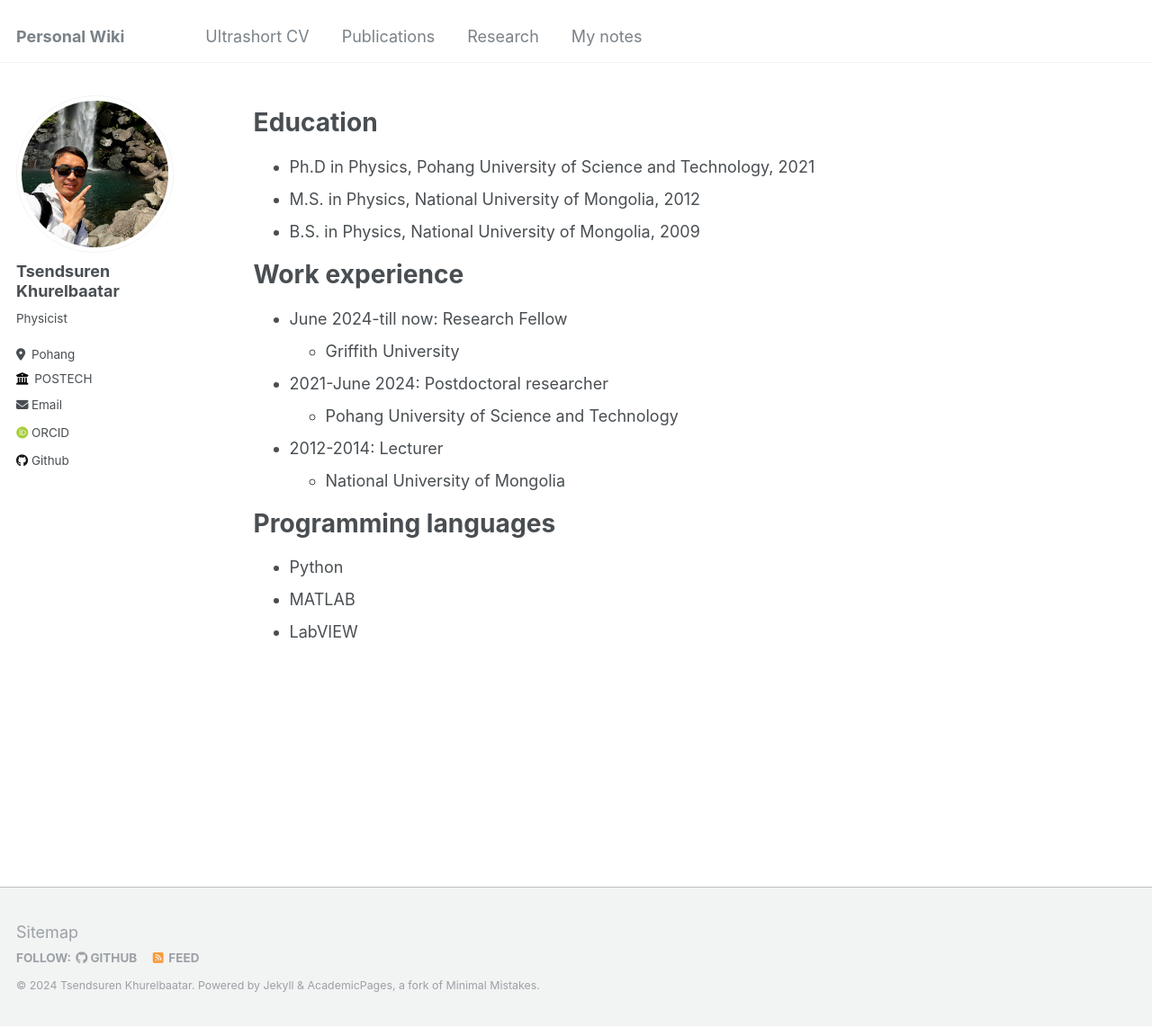
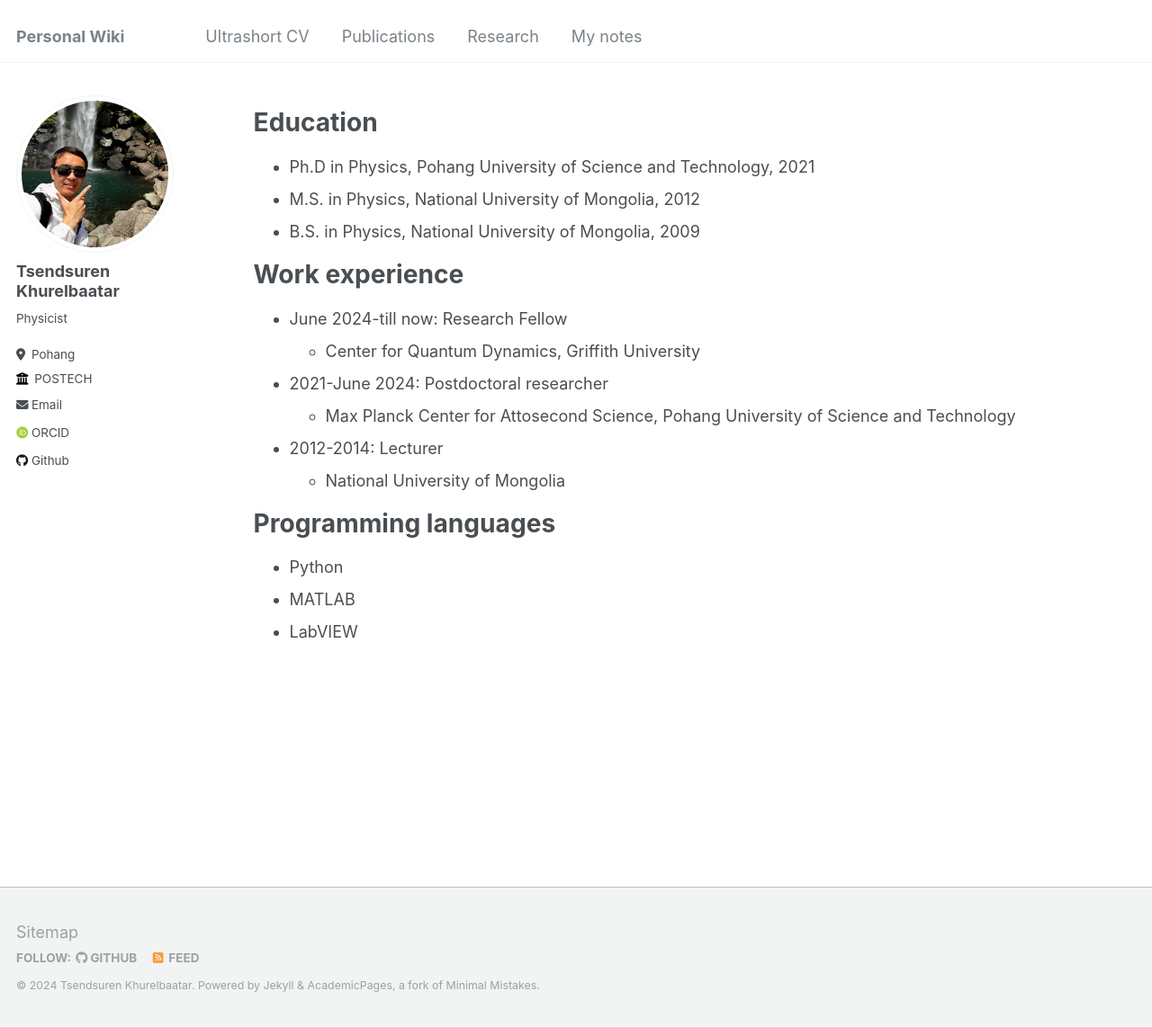
Before and after one commit to Tsendsuren/tsendsuren.github.io, a Jekyll site: the page built from _pages/cv.md, in a window 1280 px wide and 1142 px high. Shown: the whole window at 90% size. Built offline with Jekyll 4.4.1, drawn with Linux system fonts in a browser that asks for light colours; some web fonts are replaced.

Commit message:
update affiliation

```diff
--- a/_pages/cv.md
+++ b/_pages/cv.md
@@ -18,10 +18,10 @@ Education
 Work experience
 ======
 * June 2024-till now: Research Fellow
-  * Griffith University
+  * Center for Quantum Dynamics, Griffith University
 
 * 2021-June 2024: Postdoctoral researcher
-  * Pohang University of Science and Technology
+  * Max Planck Center for Attosecond Science, Pohang University of Science and Technology
 
 
 * 2012-2014: Lecturer
```
